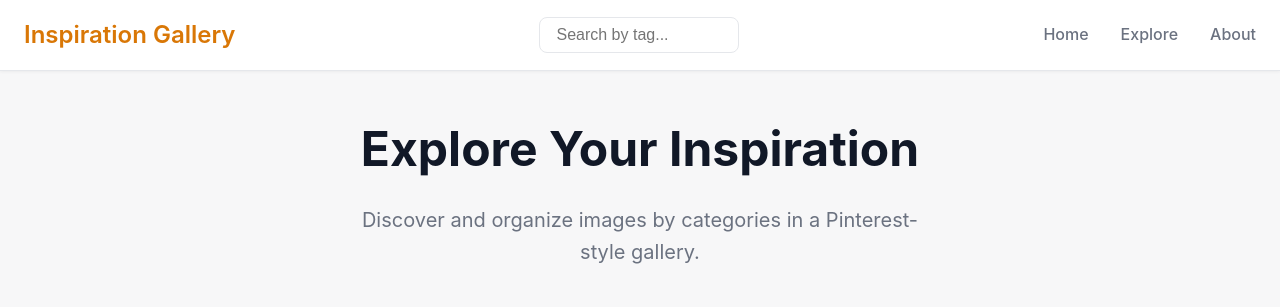
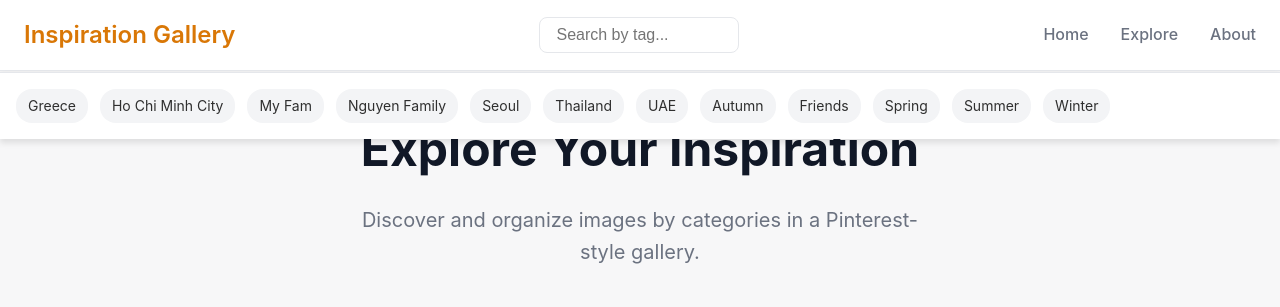
Before and after one commit to signofthefour/gallery, a website: page index.html in a window 1280 px wide. Both pictures are taken after a click on the link "Explore". Shown: the top 307 px of the page. Drawn offline with Linux system fonts and the light colour scheme.

Commit message:
feat: add explore tags view

```diff
--- a/index.html
+++ b/index.html
@@ -26,6 +26,8 @@
     </div>
   </header>
 
+  <div class="explore-tags" id="explore-tags"></div>
+
   <main>
     <div class="container">
       <div class="home-page">
--- a/script.js
+++ b/script.js
@@ -11,6 +11,8 @@ const searchInput = document.querySelector('.search-input');
 const searchSuggestions = document.querySelector('.search-suggestions');
 const loadMoreHome = document.getElementById('load-more-home');
 const loadMoreGallery = document.getElementById('load-more-gallery');
+const exploreButton = document.querySelector('.nav-explore');
+const exploreTags = document.getElementById('explore-tags');
 
 const ITEMS_PER_PAGE = 20;
 let homeImages = [];
@@ -254,6 +256,43 @@ async function setupSearch() {
   }
 }
 
+function setupExplore() {
+  if (!exploreButton || !exploreTags) {
+    console.log('Explore elements not found, skipping setupExplore');
+    return;
+  }
+
+  exploreButton.addEventListener('click', async (e) => {
+    e.preventDefault();
+    if (exploreTags.classList.contains('active')) {
+      exploreTags.classList.remove('active');
+      return;
+    }
+    const tags = await fetchTags();
+    exploreTags.innerHTML = '';
+    if (tags.length === 0) {
+      exploreTags.innerHTML = '<p>No tags available.</p>';
+    } else {
+      tags.forEach(tag => {
+        const tagEl = document.createElement('div');
+        tagEl.className = 'explore-tag';
+        tagEl.textContent = tag;
+        tagEl.addEventListener('click', () => {
+          window.location.href = `gallery.html?tag=${encodeURIComponent(tag)}`;
+        });
+        exploreTags.appendChild(tagEl);
+      });
+    }
+    exploreTags.classList.add('active');
+  });
+
+  document.addEventListener('click', (e) => {
+    if (!e.target.closest('.nav-explore') && !e.target.closest('#explore-tags')) {
+      exploreTags.classList.remove('active');
+    }
+  });
+}
+
 // Initialize based on page
 async function init() {
   const urlParams = new URLSearchParams(window.location.search);
@@ -276,4 +315,5 @@ async function init() {
   }
 }
 
+setupExplore();
 init();
--- a/styles.css
+++ b/styles.css
@@ -145,6 +145,41 @@ header {
 
 .search-suggestion:hover {
     background: #f3f4f6;
+}
+
+/* Explore Tags */
+.explore-tags {
+    position: fixed;
+    top: 72px;
+    left: 0;
+    right: 0;
+    background: #fff;
+    border-top: 1px solid #e5e7eb;
+    box-shadow: 0 4px 6px rgba(0, 0, 0, 0.1);
+    padding: 16px;
+    display: none;
+    flex-wrap: wrap;
+    gap: 12px;
+    z-index: 150;
+}
+
+.explore-tags.active {
+    display: flex;
+}
+
+.explore-tag {
+    background: #f3f4f6;
+    border-radius: 16px;
+    padding: 6px 12px;
+    cursor: pointer;
+    font-size: 14px;
+    color: #2f2f2f;
+    text-transform: capitalize;
+    transition: background 0.2s ease;
+}
+
+.explore-tag:hover {
+    background: #e5e7eb;
 }
 
 /* Main Content */
```
Also changed, not shown: gallery.html (+2 -0 lines).
